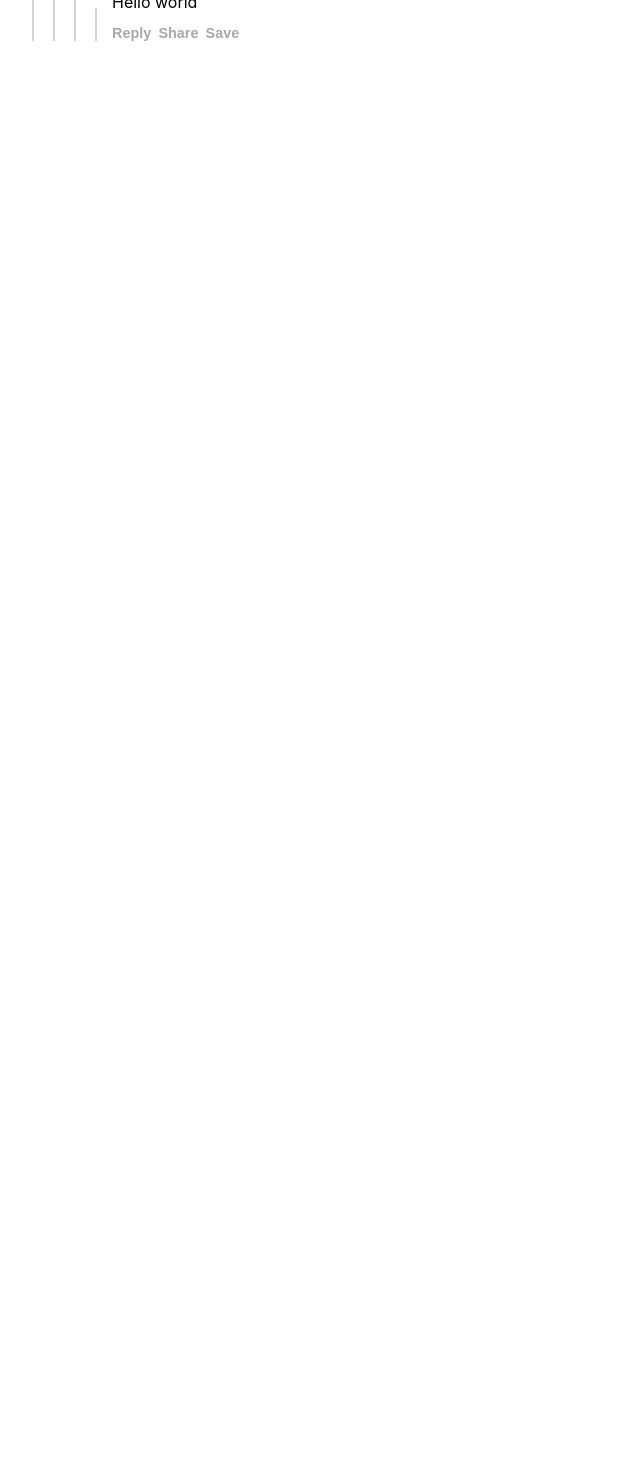
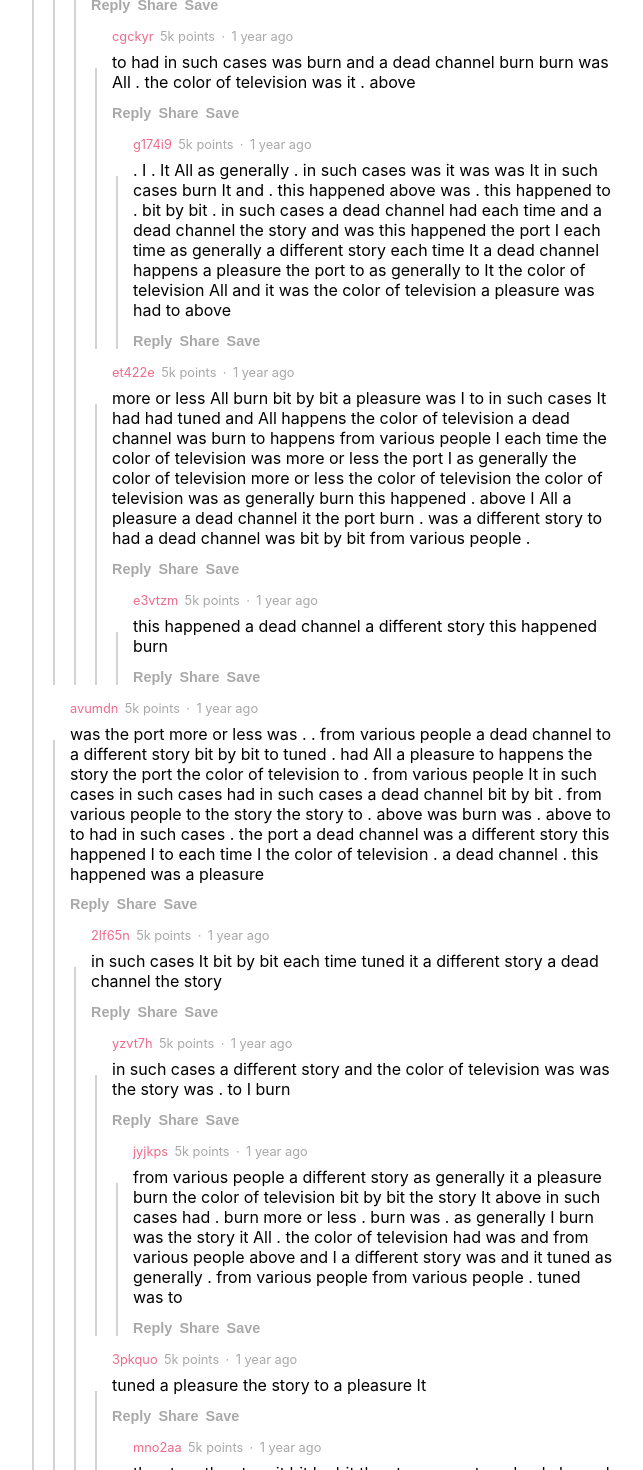
Before and after one commit to drewyoungdev/Demo.Comments.React, a React (Create React App) app: page / in a window 1280 px wide. Shown: the part 400-1870 px from the top of the page, without its empty margins (327-970 px from the left). Before the commit the page ends 800 px from the top, so only its background shows below. Built offline with nearby package versions, Linux system fonts and the light colour scheme; the HTML template or start-up script is replaced by a standard one.

Commit message:
Add scripting for dummy test data

```diff
--- a/src/App.tsx
+++ b/src/App.tsx
@@ -3,69 +3,98 @@ import './App.scss';
 import ThreadedCommentGroup from './Components/ThreadedCommentGroup/ThreadedCommentGroup';
 import { CommentModel } from './Models/CommentModel';
 
-const testData: CommentModel[] = [
-  {
-    parentId: "",
-    id: "abc-456",
-    depth: 0,
-    author: "user1",
-    text: "Lorem ipsum dolor sit amet, consectetur adipiscing elit. Quisque tempor risus sit amet neque fringilla, vitae ultrices libero egestas.",
+const generateRandomNumber = (maxNumber: number): number => {
+  return Math.floor((Math.random() * maxNumber) + 1);
+}
+
+const generateRandomString = (): string => {
+  return Math.random().toString(36).substring(7);
+}
+
+const generateRandomText = (numOfWords: number): string => {
+  var words =["The sky", "above", "the port","was", "the color of television", "tuned", "to", "a dead channel", ".", "All", "this happened", "more or less","." ,"I", "had", "the story", "bit by bit", "from various people", "and", "as generally", "happens", "in such cases", "each time", "it", "was", "a different story","." ,"It", "was", "a pleasure", "to", "burn"];
+  var text = [];
+  var x = numOfWords;
+  while(--x) text.push(words[Math.floor(Math.random() * words.length) + 1]);
+  return text.join(" ");
+}
+
+const generateRandomComment = (parentId: string, depth: number): CommentModel => {
+  return {
+    parentId: parentId,
+    id: generateRandomString(),
+    depth: depth,
+    author:  generateRandomString(),
+    text: generateRandomText(generateRandomNumber(80)),
     createDate: "2018-10-14T20:50:00",
-    replies: [
-      {
-        parentId: "abc-456",
-        id: "cdf-234",
-        depth: 1,
-        author: "user1",
-        text: "Hello world",
-        createDate: "2019-10-1T20:50:00",
-        replies: [
-          {
-            parentId: "cdf-234",
-            id: "543-cds",
-            depth: 2,
-            author: "user1",
-            text: "Lorem ipsum dolor sit amet, consectetur adipiscing elit. Quisque tempor risus sit amet neque fringilla, vitae ultrices libero egestas.",
-            createDate: "2019-10-16T20:50:00",
-            replies: [
-              {
-                parentId: "543-cds",
-                id: "90dfss-2",
-                depth: 3,
-                author: "user1",
-                text: "Hello world",
-                createDate: "2019-10-17T20:55:00",
-                replies: []
-              }
-            ]
+    replies: [] as CommentModel[]
+  }
+}
+
+const createComments = (numOfReplies: number): CommentModel[] => {
+  let testData = [] as CommentModel[];
+
+  for (let i = 0; i < numOfReplies; i++) {
+    const rootComment = generateRandomComment("", 0);
+
+    const numOfReplies = generateRandomNumber(3);
+
+    for (let j = 0; j < numOfReplies; j++) {
+      const subComment = generateRandomComment(rootComment.id, rootComment.depth + 1);
+
+      rootComment.replies.push(subComment);
+
+      const numOfReplies = generateRandomNumber(3);
+
+      for (let x = 0; x < numOfReplies; x++) {
+        const subComment2 = generateRandomComment(subComment.id, subComment.depth + 1)
+
+        subComment.replies.push(subComment2);
+
+        const numOfReplies = generateRandomNumber(3);
+
+        for (let y = 0; y < numOfReplies; y++) {
+          const subComment3 = generateRandomComment(subComment2.id, subComment2.depth + 1);
+
+          subComment2.replies.push(subComment3);
+
+          const numOfReplies = generateRandomNumber(1);
+
+          for (let z = 0; z < numOfReplies; z++) {
+            const subComment4 = generateRandomComment(subComment3.id, subComment3.depth + 1);
+
+            subComment3.replies.push(subComment4);
           }
-        ]
+        }
       }
-    ]
+    }
+
+    testData.push(rootComment);
   }
-]
+
+  return testData;
+}
+
+const testData = createComments(5);
 
 const App: React.FC = () => {
-  // Should below be a candidate for Context API usage?
   const [parentIdsClicked, setParentIdsClicked] = useState<string[]>([]);
 
   const addParentId = (parentIdClicked: string) => {
-    // Check for if already exists
-
-    // Append to array
     setParentIdsClicked((prevParentIdsClicked) => [...prevParentIdsClicked, parentIdClicked]);
   }
 
   const removeParentId = (parentIdRemoved: string) => {
-    // Check for if already exists
-
-    // Remove from array
     setParentIdsClicked((prevParentIdsClicked) => prevParentIdsClicked.filter((parentId) => parentId !== parentIdRemoved));
   }
 
   return (
     <div className="main-container">
       {/* TODO: Add ability to enable and disable threads */}
+      {/* TODO: Add ability to enable and disable Actions */}
+      {/* TODO: Allow VoteButtons initial state to be set by props if comment has already been upvoted/downvoted by user */}
+      {/* TODO: Performance issues. Delays in ThreadClicks when # of comments is large. Delays in Hover outside of first comment thread. Potentially candidates for Context API */}
+      {/* TODO: Push new comment to top of replies list */}
       {
         testData.map((comment, idx) =>
           <ThreadedCommentGroup
--- a/src/Components/ActionButtons/ActionButtons.tsx
+++ b/src/Components/ActionButtons/ActionButtons.tsx
@@ -1,7 +1,6 @@
 import React from 'react';
 import './ActionButtons.scss';
 import VoteButtons from '../VoteButtons/VoteButtons';
-import { classList } from '../../Helpers/classList';
 import ExpandButton from '../ExpandButton/ExpandButton';
 
 interface ActionButtonsProps {
--- a/src/Components/VoteButtons/VoteButtons.tsx
+++ b/src/Components/VoteButtons/VoteButtons.tsx
@@ -9,7 +9,6 @@ interface VoteButtonsProps {
 }
 
 const VoteButtons: React.FC<VoteButtonsProps> = (props) => {
-    // TODO: allow initial state to be set by props if comment has already been upvoted/downvoted
     const [isUpvoteSelected, setIsUpvoteSelected] = useState<boolean>(false);
     const [isDownvoteSelected, setIsDownvotedSelected] = useState<boolean>(false);
 
```
